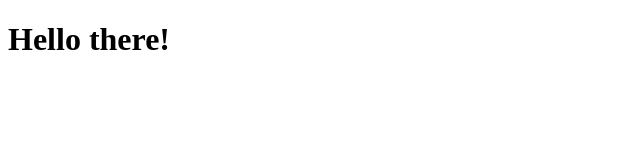
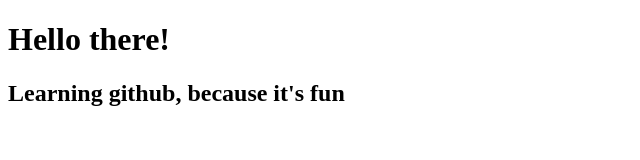
Before and after one commit to usernamenill/improved-doodle, a plain HTML site: page index.html in a window 1280 px wide. Shown: the whole page, without its empty margins (0-640 px from the left). Drawn offline with Linux system fonts and the light colour scheme.

Commit message:
Second commit with h2 tag

```diff
--- a/index.html
+++ b/index.html
@@ -8,5 +8,6 @@
 </head>
 <body>
     <h1>Hello there!</h1>
+    <h2>Learning github, because it's fun</h2>
 </body>
 </html>
```
